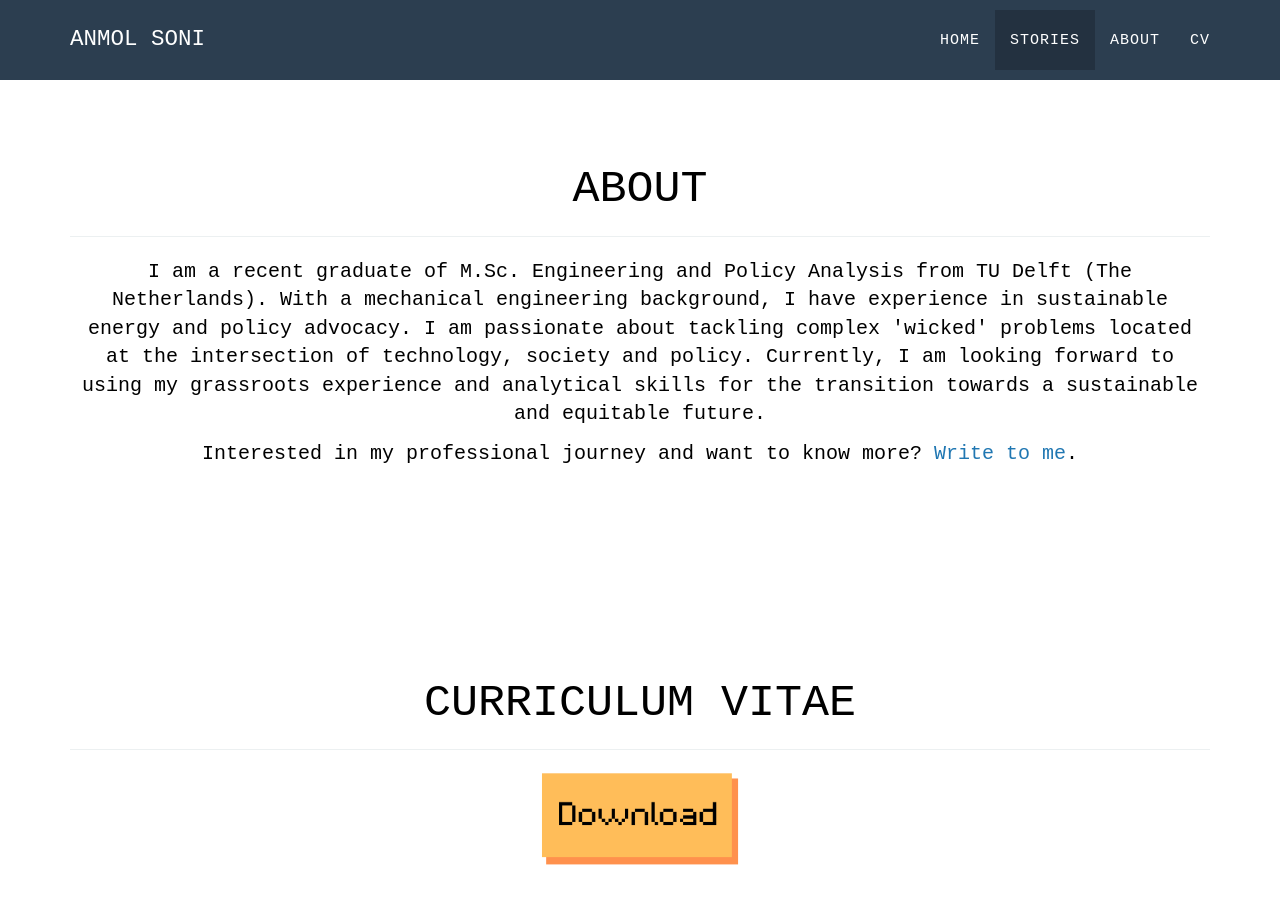
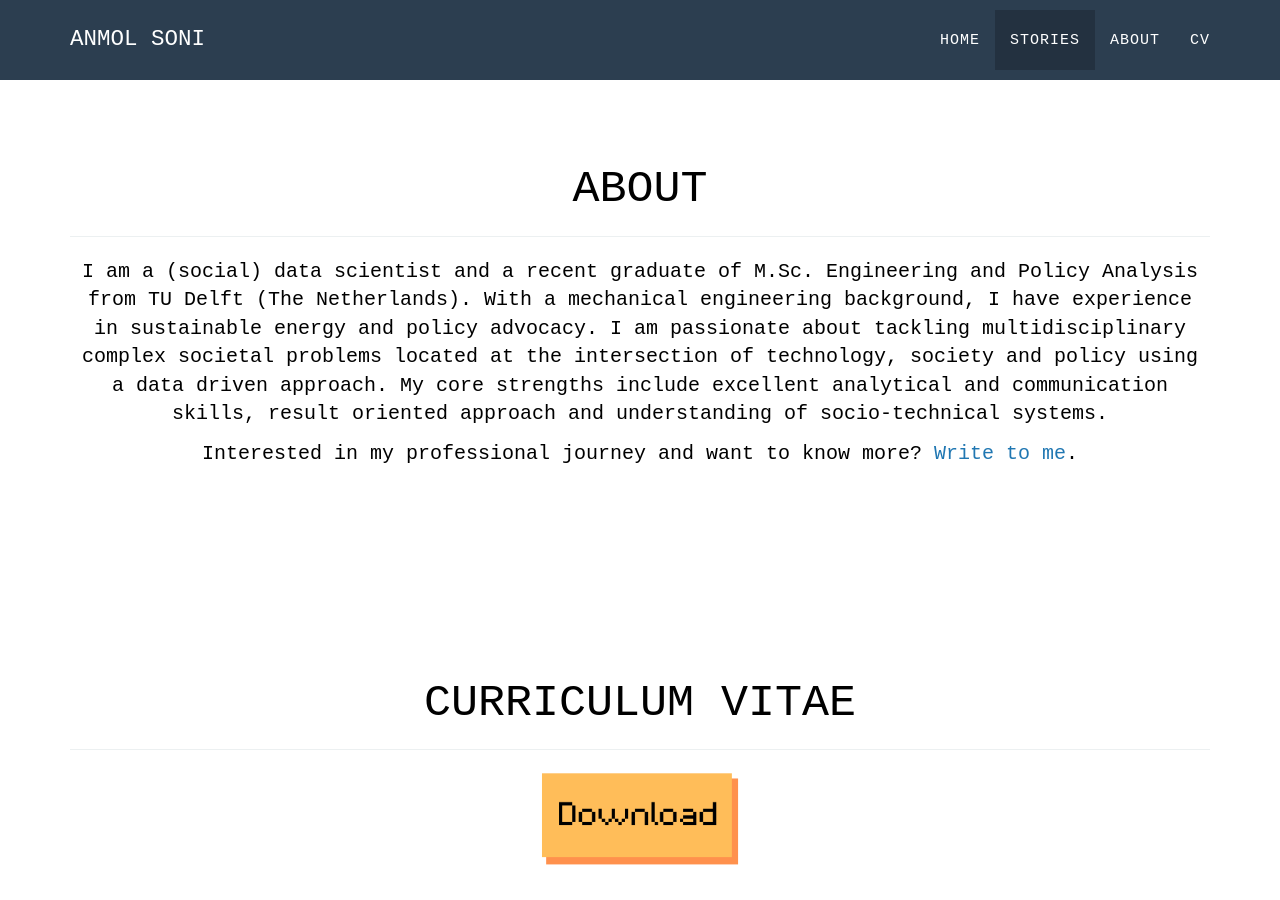
Before and after one commit to SoniAnmol/SoniAnmol.github.io, a Jekyll site: the page built from _posts/2022-09-27-msc_thesis.markdown, in a window 1280 px wide and 900 px high, scrolled down 1400 px. Built offline with Jekyll 4.4.1, drawn with Linux system fonts in a browser that asks for light colours; some web fonts are replaced; some of the changed text lies outside the part shown.

Commit message:
updated about me

```diff
--- a/_config.yml
+++ b/_config.yml
@@ -4,7 +4,7 @@ email: anmol_soni@outlook.com
 url: https://sonianmol.com
 description: "Social data scientist with a background in sustainable energy and policy advocacy   Tags: Agent-based modelling, System dynamics, Data analysis, Data visualisation, Stakeholder management, Actor strategy modelling, Strategy consultation"
 keywords: "Policy Analysis, Data Scientist, Consultancy, Modeling and Simulation, Strategy, Complex problems"
-skills: "Policy Analysis | Data-Driven Decision-Making | Modeling and Simulation"
+skills: "Policy Analysis | Data-Driven Decision-Making| Modeling and Simulation"
 meta_author: Soni Anmol
 
 # Google webmaster tools
--- a/_includes/about.html
+++ b/_includes/about.html
@@ -10,11 +10,12 @@
     <div class="row">
       <div class="col-lg-12 text-center">
 
-      <p>I am a recent graduate of M.Sc. Engineering and Policy Analysis from TU Delft (The Netherlands). With a
-        mechanical engineering background, I have experience in sustainable energy and policy advocacy. I am
-        passionate about tackling complex 'wicked' problems located at the intersection of technology, society and
-        policy. Currently, I am looking forward to using my grassroots experience and analytical skills for the
-        transition towards a sustainable and equitable future.</p>
+      <p>I am a (social) data scientist and a recent graduate of M.Sc. Engineering and Policy Analysis from TU Delft
+        (The Netherlands). With a mechanical engineering background, I have experience in sustainable energy and policy
+        advocacy. I am passionate about tackling multidisciplinary complex societal problems located at the intersection of technology,
+        society and policy using a data driven approach. My core strengths include excellent analytical and communication
+        skills, result oriented approach and understanding of socio-technical systems.
+        </p>
 
         <p>Interested in my professional journey and want to know more? <a href="mailto:anmol_soni@outlook.com">
         Write to me</a>.</p>
```
